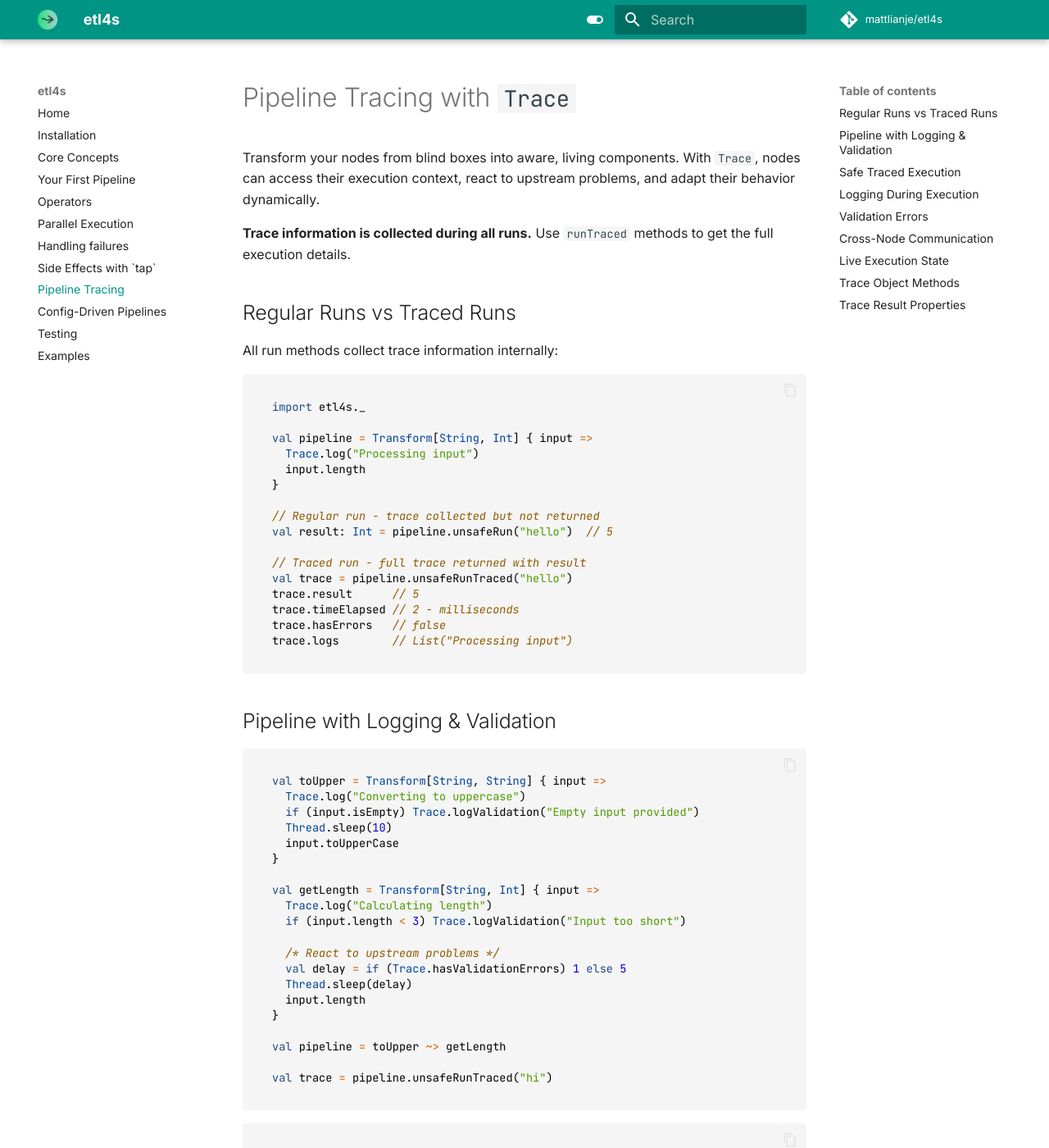
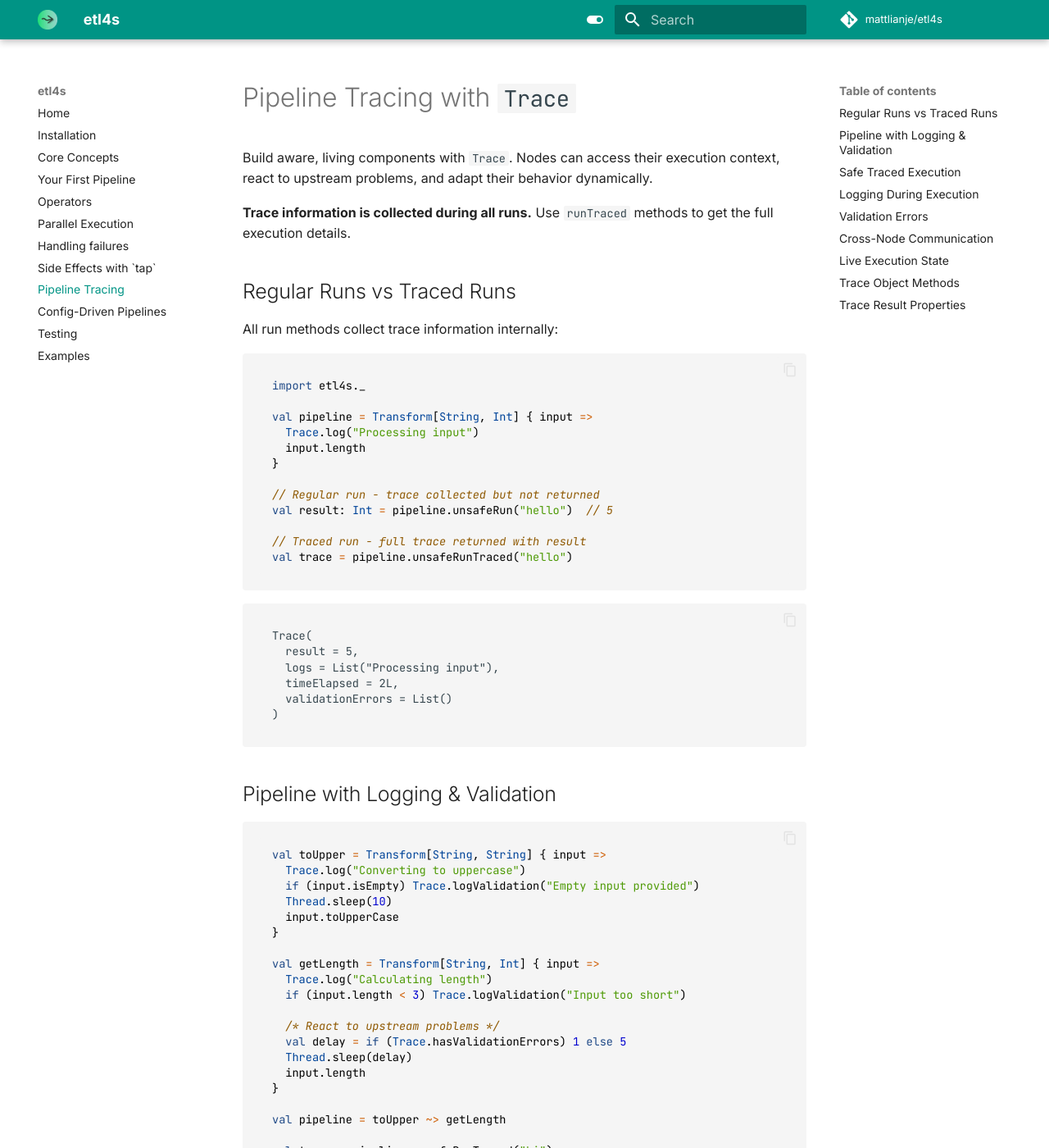
Before and after one commit to mattlianje/etl4s, an MkDocs documentation site: the page built from docs/trace.md, in a window 1280 px wide and 1400 px high. Shown: the whole window at 82% size. Built offline with MkDocs 1.6.1 and Material for MkDocs 9.7.7, drawn with Linux system fonts in a browser that asks for light colours; comment, search, counter and statistics services are not loaded.

Commit message:
tweak trace doc

````diff
--- a/docs/trace.md
+++ b/docs/trace.md
@@ -1,6 +1,6 @@
 # Pipeline Tracing with `Trace`
 
-Transform your nodes from blind boxes into aware, living components. With `Trace`, nodes can access their execution context, react to upstream problems, and adapt their behavior dynamically.
+Build aware, living components with `Trace`. Nodes can access their execution context, react to upstream problems, and adapt their behavior dynamically.
 
 **Trace information is collected during all runs.** Use `runTraced` methods to get the full execution details.
 
@@ -21,10 +21,15 @@ val result: Int = pipeline.unsafeRun("hello")  // 5
 
 // Traced run - full trace returned with result
 val trace = pipeline.unsafeRunTraced("hello")
-trace.result      // 5
-trace.timeElapsed // 2 - milliseconds
-trace.hasErrors   // false
-trace.logs        // List("Processing input")
+```
+
+```
+Trace(
+  result = 5,
+  logs = List("Processing input"),
+  timeElapsed = 2L,
+  validationErrors = List()
+)
 ```
 
 ## Pipeline with Logging & Validation
````
